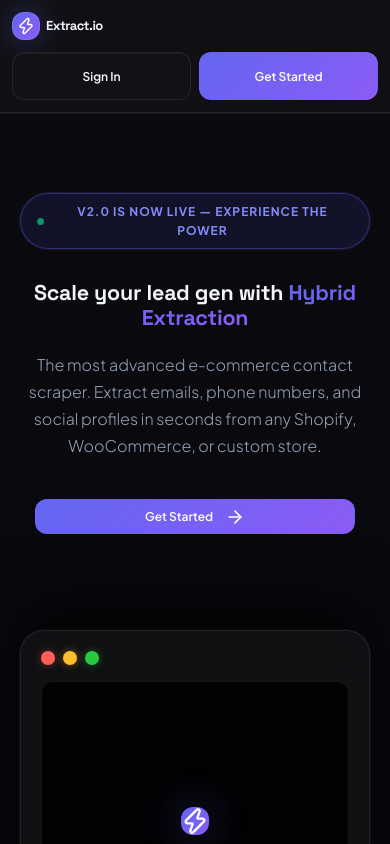
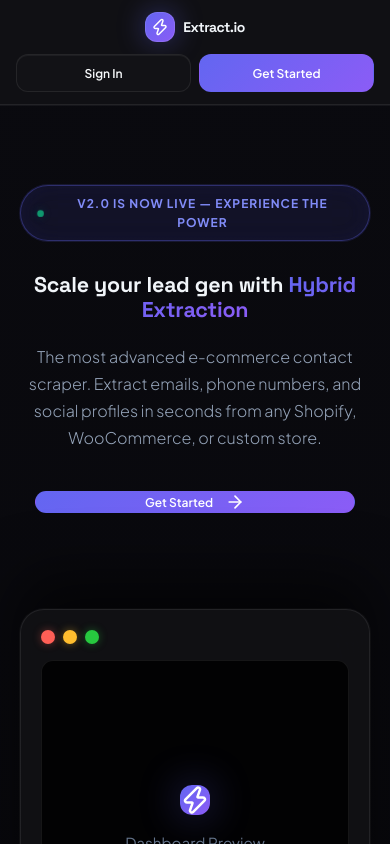
Before and after one commit to Ilyan-Margueritte/extract.io.prod, a React (Vite) app in the folder frontend/: page / in a window 390 px wide. Shown: the top 844 px of the page. Built offline with nearby package versions, Linux system fonts and the light colour scheme; no server answers.

Commit message:
fix: mobile responsiveness for hybrid extraction heading and section titles

```diff
--- a/frontend/src/index.css
+++ b/frontend/src/index.css
@@ -253,35 +253,40 @@
 }
 
 @media (max-width: 480px) {
-  .topbar { padding: 0 12px; }
-  .logo__text { font-size: 13px !important; }
-  .logo { gap: 6px !important; }
-  .logo__icon { width: 28px !important; height: 28px !important; }
+  .topbar { padding: 0 !important; }
+  .logo__text { font-size: 14px !important; }
+  .logo { gap: 8px !important; }
+  .logo__icon { width: 30px !important; height: 30px !important; }
 
   .topbar__inner {
-    height: auto;
-    padding: 12px 0;
+    height: auto !important;
+    flex-direction: column !important;
+    padding: 12px 16px !important;
+    gap: 12px !important;
+    align-items: center !important;
   }
 
   .topbar__actions {
     display: flex !important;
-    flex: 0 0 100%;
-    gap: 0.5rem !important;
-    justify-content: center;
-    margin-top: 12px;
+    width: 100% !important;
+    gap: 8px !important;
+    justify-content: center !important;
+    margin-top: 0 !important;
   }
 
   .btn-premium {
-    flex: 1;
-    padding: 0.4rem 0.75rem !important;
+    flex: 1 !important;
+    padding: 0 10px !important;
+    height: 38px !important;
     font-size: 0.75rem !important;
-    white-space: nowrap;
-    text-align: center;
-    justify-content: center;
+    white-space: nowrap !important;
+    display: flex !important;
+    align-items: center !important;
+    justify-content: center !important;
   }
 
   .topbar__actions .btn-premium-secondary {
-    display: inline-flex !important;
+    display: flex !important;
   }
 
   .topbar__actions .nav-link {
```
